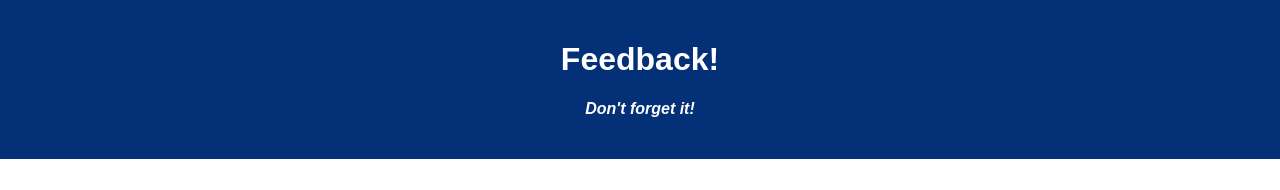
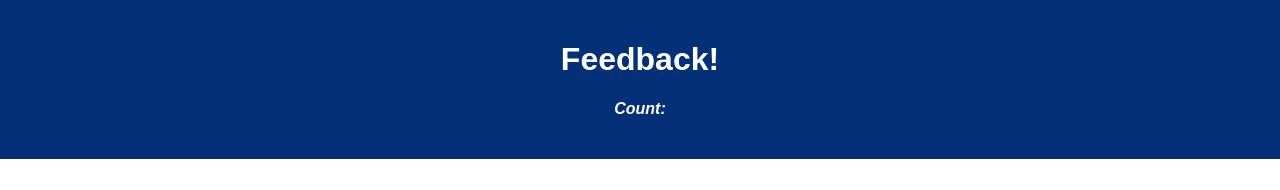
Before and after one commit to maiajohnson/weekend-redux-feedback-loop, a React (Create React App) app: page / in a window 1280 px wide. Shown: the top 190 px of the page. Built offline with nearby package versions, Linux system fonts and the light colour scheme.

Commit message:
created reducer and store

```diff
--- a/src/components/App/App.jsx
+++ b/src/components/App/App.jsx
@@ -1,14 +1,20 @@
 import React from 'react';
 import axios from 'axios';
 import './App.css';
+import { useSelector } from "react-redux";
 
 function App() {
+
+  let count = useSelector((store) => {
+    return store.count;
+  })
 
   return (
     <div className='App'>
       <header className='App-header'>
         <h1 className='App-title'>Feedback!</h1>
-        <h4>Don't forget it!</h4>
+
+        <h4>Count: {count}</h4>
       </header>
     </div>
   );
--- a/src/index.js
+++ b/src/index.js
@@ -3,14 +3,23 @@ import ReactDOM from 'react-dom';
 import './index.css';
 import App from './components/App/App';
 import registerServiceWorker from './registerServiceWorker';
-import { createStore, combineReducers } from "redux";
+import { applyMiddleware, createStore, combineReducers } from "redux";
 import { Provider } from "react-redux";
+import logger from "redux-logger";
 
 const count = (state = 0, action) => {
     return state;
 }
 
-const storeInstance = createStore(count);
+const storeInstance = createStore(
+    count,
 
-ReactDOM.render(<App />, document.getElementById('root'));
+    applyMiddleware(
+        logger
+    )
+    );
+
+ReactDOM.render(
+<Provider store={storeInstance}><App /></Provider>
+, document.getElementById('root'));
 registerServiceWorker();
```
